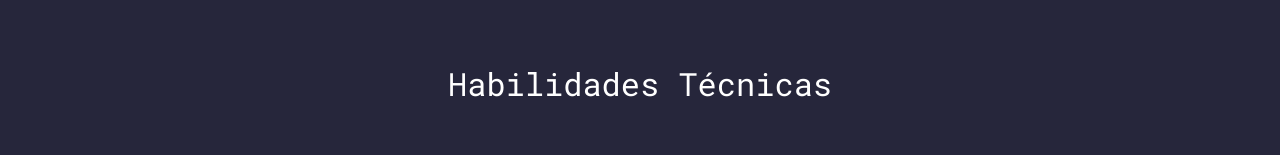
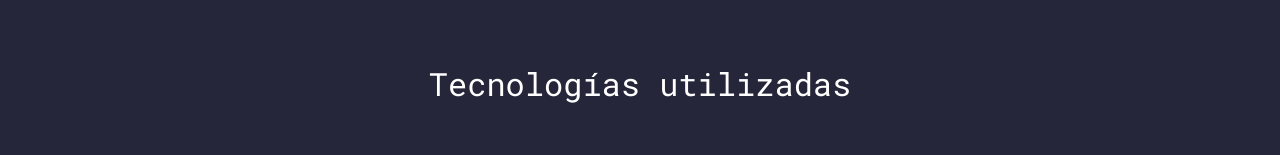
Before and after one commit to leandruko/lea.github.io, a plain HTML site: page projects.html in a window 1280 px wide. Shown: the part 736-891 px from the top of the page. Drawn offline with nearby package versions, Linux system fonts and the light colour scheme.

Commit message:
Update projects.html

```diff
--- a/projects.html
+++ b/projects.html
@@ -71,7 +71,7 @@
         </div>
       </div>
       <div id="about" class="container my-5">
-        <h2 class="text-center">Habilidades Técnicas</h2>
+        <h2 class="text-center">Tecnologías utilizadas</h2>
       </div>
 
       <div id="skills" class="container my-5">
```
